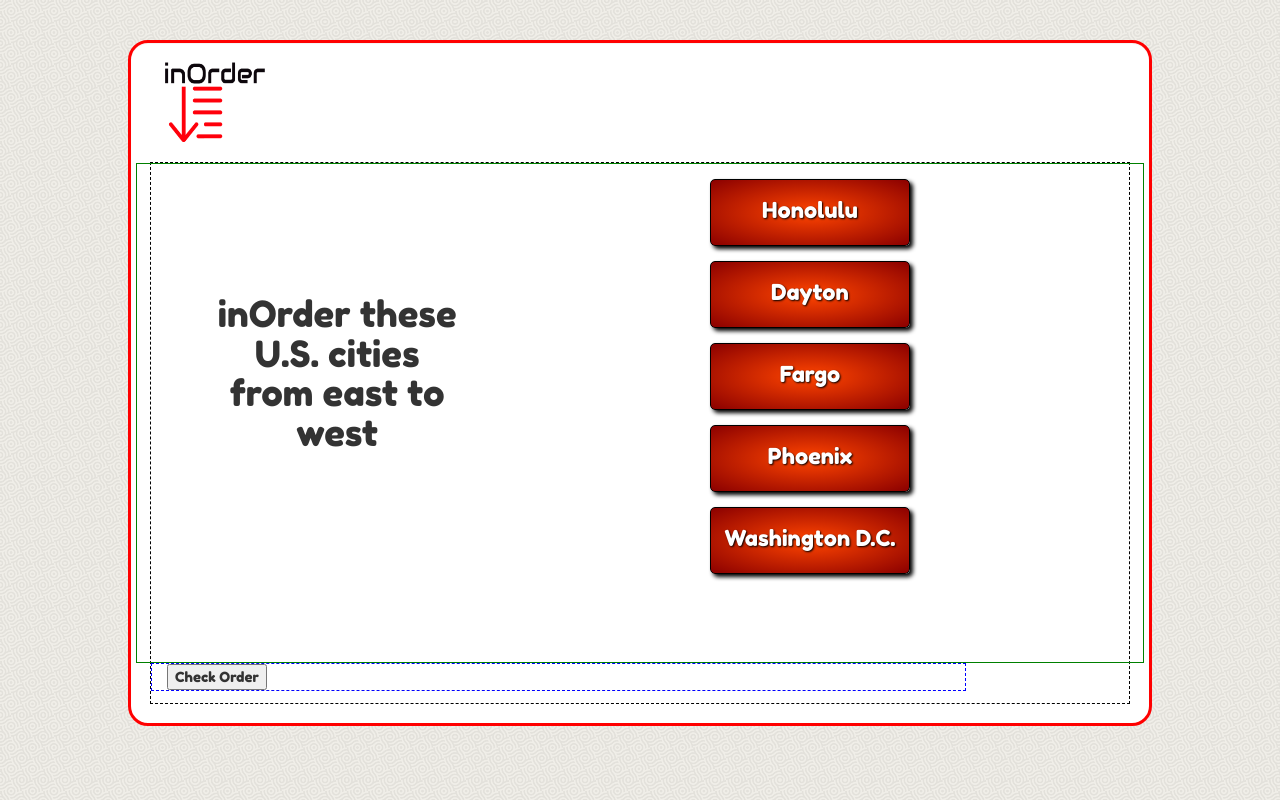
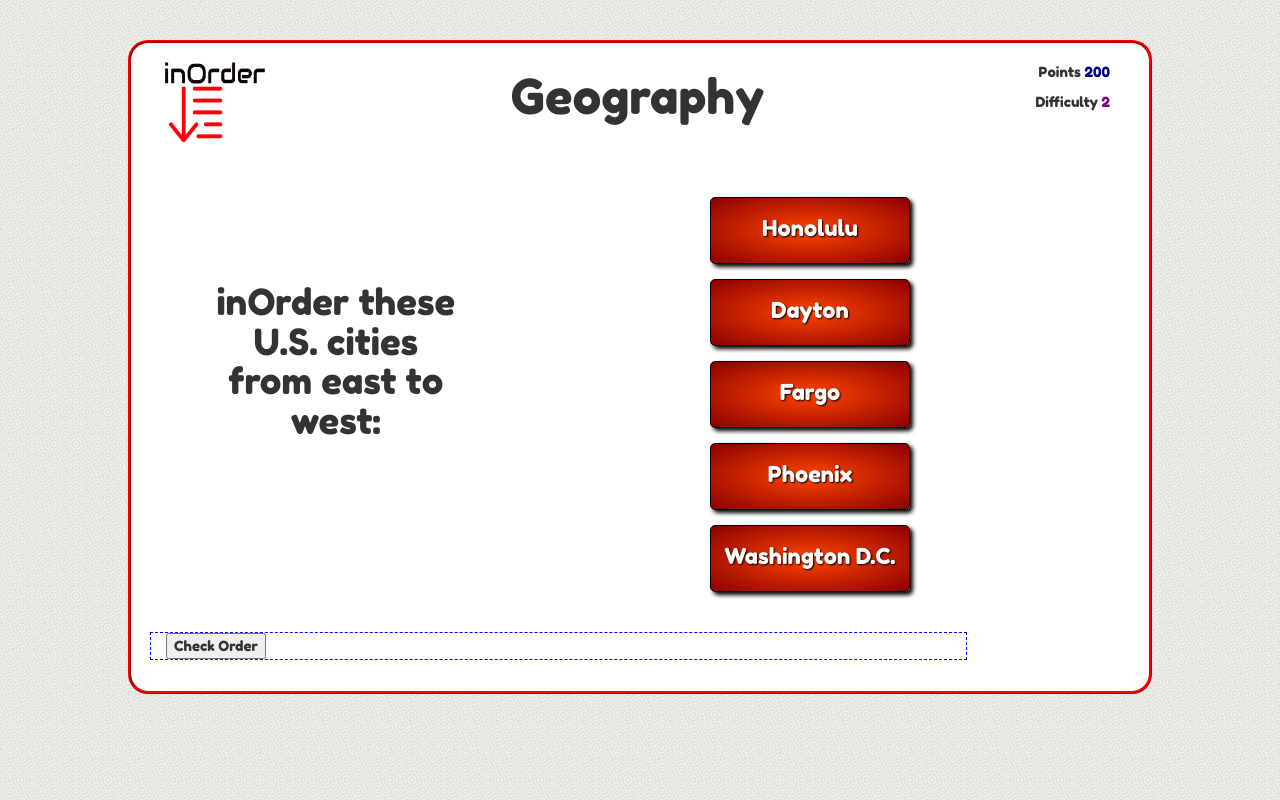
Before and after one commit to kellygmoore/personal_project, a website: page client/views/index.html at #!/home in a window 1280 px wide. Shown: the top 800 px of the page. Drawn offline with Linux system fonts and the light colour scheme; files that its build step writes are made by us from their sources; files whose address does not match are found by name.

Commit message:
header styling

```diff
--- a/client/styles/style.css
+++ b/client/styles/style.css
@@ -9,27 +9,31 @@ body {
     background-color: white;
     width: 80%;
     margin: 40px auto 0 auto;
-    border: 3px solid red;
+    border: 3px ridge red;
     border-radius: 20px;
 }
 
+.mainBody {
+    /*border: 1px dashed black;*/
+    margin: 20px auto 0 auto;
+}
+
 .gameDiv {
-    height: 500px;
-    border: 1px solid green;
+    height: 450px;
+    /*border: 1px solid green;*/
 }
 
 #middle {
-    margin-top: 100px;
+    margin-top: 70px;
     text-align: center;
+}
+
+.headerDiv {
+    /*border-bottom: 2px solid blue;*/
 }
 
 .bottomDiv {
     border: 1px dashed blue;
-}
-
-.mainBody {
-    border: 1px dashed black;
-    margin: 20px auto 0 auto;
 }
 
 h1 {
@@ -68,11 +72,6 @@ img {
     border-radius: 5px;
 }
 
-span {
-    //font-size: 32px;
-    text-shadow: 1px 1px 2px black;
-}
-
 .answerBlocks {
     background: radial-gradient(orangered, darkred);
     box-shadow: 3px 3px 4px black;
@@ -80,10 +79,31 @@ span {
 
 .answerBlocks span {
     font-size: 22px;
+    text-shadow: 1px 1px 2px black;
 }
 
-.nav {
-    color: black;
-    font-family: Arial;
-    font-size: 20px;
+#pointsDifficultyDiv {
+    text-align: right;
+    /*border: 1px dashed blue;*/
+    height: 100px;
 }
+
+#categoryTitleDiv {
+    font-size: 48px;
+    text-align: center;
+    /*border: 1px dashed blue;*/
+    height: 100px;
+}
+
+#logoDiv {
+    /*border: 1px dashed blue;*/
+    height: 100px;
+}
+
+#ptsSpan {
+    color: darkblue;
+}
+
+#diffSpan {
+    color: purple;
+}
--- a/client/views/index.html
+++ b/client/views/index.html
@@ -1,7 +1,7 @@
 <!DOCTYPE html>
 <html ng-app="myApp">
 <head>
-    <title>Angular Sortable Demo</title>
+    <title>inOrder</title>
     <!--styles -->
     <link href='https://fonts.googleapis.com/css?family=Fredoka+One' rel='stylesheet' type='text/css'>
     <link rel="stylesheet" type="text/css" href="/vendors/bootstrap.min.css">
@@ -18,7 +18,7 @@
 
 <body>
 <div class="well bigDiv">
-    <div ng-include="'/assets/views/templates/header.html'"></div>
+    <!--<div ng-include="'/assets/views/templates/header.html'"></div>-->
     <!--<nav ng-include="'/assets/views/templates/nav.html'"></nav>-->
     <main ng-view></main>
 </div>
--- a/server/public/assets/scripts/app.min.js
+++ b/server/public/assets/scripts/app.min.js
@@ -1,2 +1,2 @@
-/*! kelly__personal_project 2015-11-20 */
+/*! kelly__personal_project 2015-11-21 */
 var myApp=angular.module("myApp",["as.sortable","ngRoute"]);myApp.config(["$routeProvider",function(a){a.when("/home",{templateUrl:"assets/views/routes/home.html"}).when("/sortbynumber",{templateUrl:"assets/views/routes/sortbynumber.html"}).otherwise({redirectTo:"home"})}]),myApp.controller("MainCtrl",["$scope",function(a){a.question1=[{name:"Honolulu",id:5},{name:"Dayton",id:2},{name:"Fargo",id:3},{name:"Phoenix",id:4},{name:"Washington D.C.",id:1}],a.sortableOptions={containment:"#sortable-container"},a.checkAnswers=function(){var b=0;for(i=0;i<a.question1.length;i++)a.question1[i].id===i+1&&(console.log(i," is correct!"),b++);console.log("The counter is at: ",b)}}]);
--- a/server/public/assets/styles/style.css
+++ b/server/public/assets/styles/style.css
@@ -9,27 +9,31 @@ body {
     background-color: white;
     width: 80%;
     margin: 40px auto 0 auto;
-    border: 3px solid red;
+    border: 3px ridge red;
     border-radius: 20px;
 }
 
+.mainBody {
+    /*border: 1px dashed black;*/
+    margin: 20px auto 0 auto;
+}
+
 .gameDiv {
-    height: 500px;
-    border: 1px solid green;
+    height: 450px;
+    /*border: 1px solid green;*/
 }
 
 #middle {
-    margin-top: 100px;
+    margin-top: 70px;
     text-align: center;
+}
+
+.headerDiv {
+    /*border-bottom: 2px solid blue;*/
 }
 
 .bottomDiv {
     border: 1px dashed blue;
-}
-
-.mainBody {
-    border: 1px dashed black;
-    margin: 20px auto 0 auto;
 }
 
 h1 {
@@ -68,11 +72,6 @@ img {
     border-radius: 5px;
 }
 
-span {
-    //font-size: 32px;
-    text-shadow: 1px 1px 2px black;
-}
-
 .answerBlocks {
     background: radial-gradient(orangered, darkred);
     box-shadow: 3px 3px 4px black;
@@ -80,10 +79,31 @@ span {
 
 .answerBlocks span {
     font-size: 22px;
+    text-shadow: 1px 1px 2px black;
 }
 
-.nav {
-    color: black;
-    font-family: Arial;
-    font-size: 20px;
+#pointsDifficultyDiv {
+    text-align: right;
+    /*border: 1px dashed blue;*/
+    height: 100px;
 }
+
+#categoryTitleDiv {
+    font-size: 48px;
+    text-align: center;
+    /*border: 1px dashed blue;*/
+    height: 100px;
+}
+
+#logoDiv {
+    /*border: 1px dashed blue;*/
+    height: 100px;
+}
+
+#ptsSpan {
+    color: darkblue;
+}
+
+#diffSpan {
+    color: purple;
+}
--- a/server/public/assets/views/routes/home.html
+++ b/server/public/assets/views/routes/home.html
@@ -1,8 +1,9 @@
 <div ng-controller="MainCtrl">
+    <div ng-include="'/assets/views/templates/header.html'"></div>
     <div class="mainBody">
         <div class="gameDiv row">
             <div id="middle" class="col-md-4">
-                <h1>inOrder these U.S. cities from east to west</h1>
+                <h1>inOrder these U.S. cities from east to west:</h1>
             </div>
 
             <div class="container-fluid col-md-4 col-md-offset-2">
--- a/server/public/assets/views/templates/header.html
+++ b/server/public/assets/views/templates/header.html
@@ -1,5 +1,14 @@
 <div class="container">
-        <div class="logoDiv">
+    <div class="row headerDiv">
+        <div id="logoDiv" class="col-md-2">
             <img src="/assets/views/Drawing.png" alt="logo">
         </div>
+        <div id="categoryTitleDiv" class="col-md-6">
+            <p>Geography</p>
+        </div>
+        <div id="pointsDifficultyDiv" class="col-md-2">
+            <p>Points <span id="ptsSpan">200</span></p>
+            <p>Difficulty <span id="diffSpan">2</span></p>
+        </div>
+    </div>
 </div>
```
Also changed, not shown: client/views/routes/home.html (+2 -1 lines), client/views/templates/header.html (+10 -1 lines), server/public/assets/views/index.html (+2 -2 lines).
